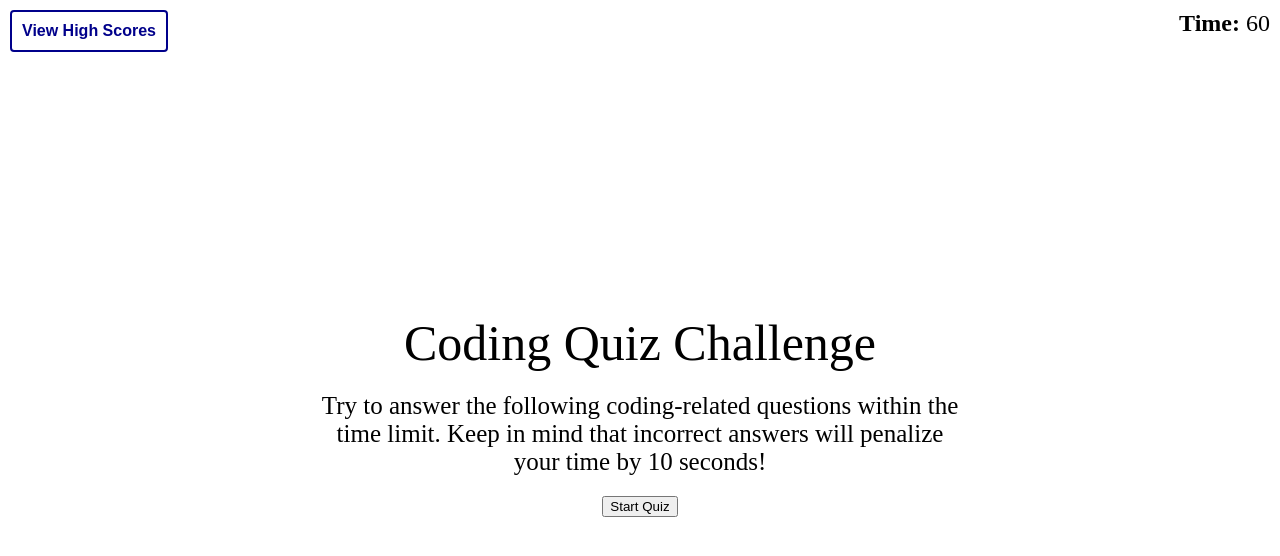
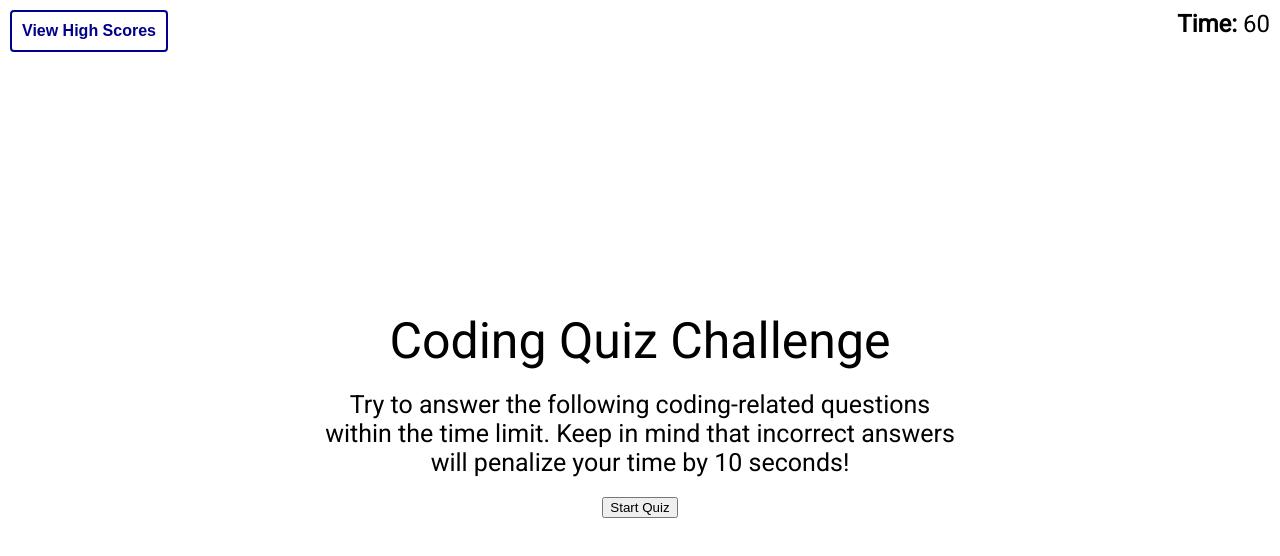
Before and after one commit to berman619/challenge-4, a plain HTML site: page index.html in a window 1280 px wide. Drawn offline with Linux system fonts and the light colour scheme.

Commit message:
updated font family using Google Fonts

```diff
--- a/index.html
+++ b/index.html
@@ -1,8 +1,9 @@
 <!DOCTYPE html>
 <html>
   <head>
-    <title>Quiz</title>
+    <title>Coding Quiz</title>
     <link rel="stylesheet" href="style.css">
+    <link rel="stylesheet" href="https://fonts.googleapis.com/css?family=Roboto">
   </head>
   <body>
     <div class="container">
--- a/style.css
+++ b/style.css
@@ -2,6 +2,7 @@ html, body {
     height: 100%;
     margin: 0;
     padding: 0;
+    font-family: Roboto;
   }
 
   .container {
```
